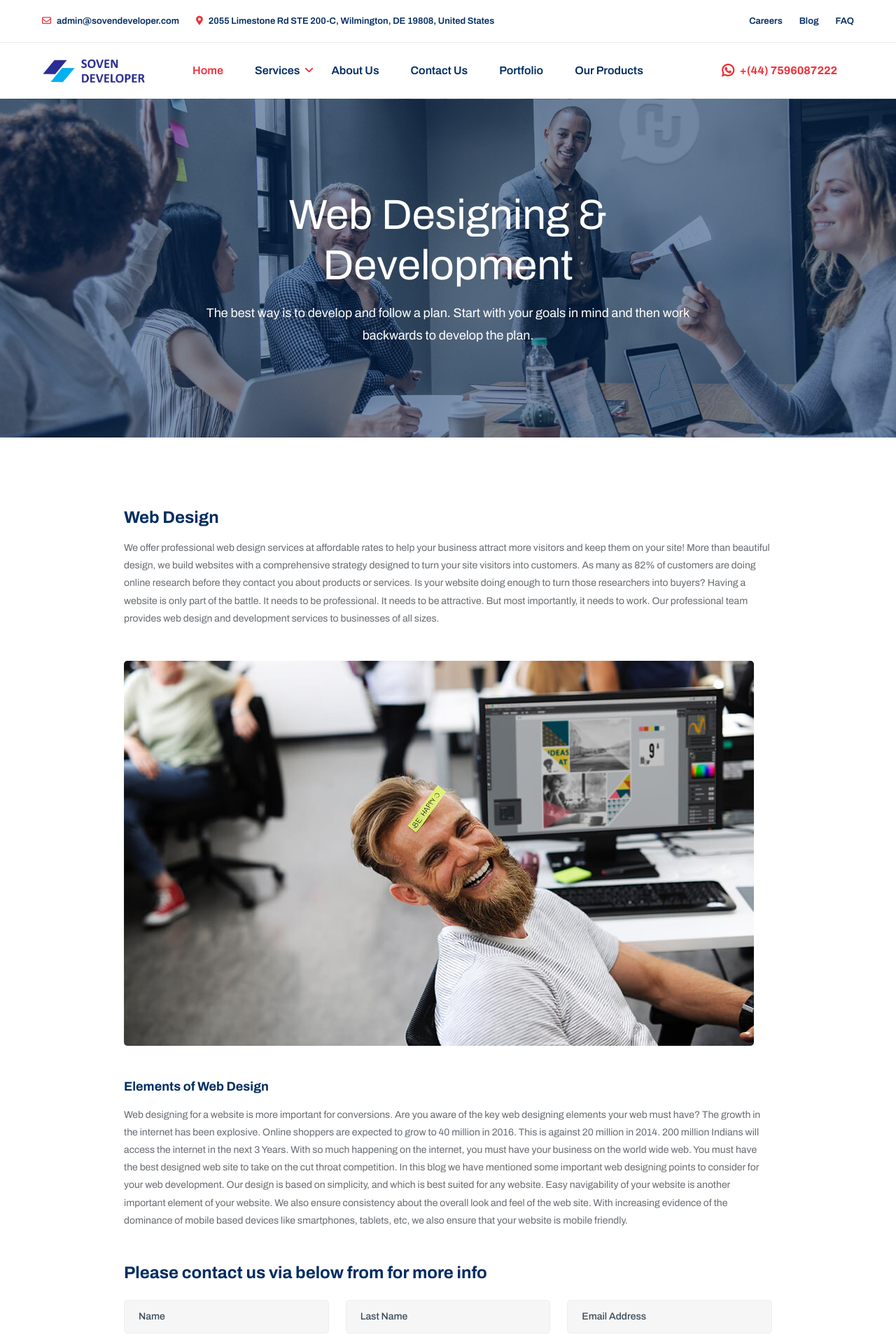
After one commit to alok19980/soven_website, a PHP site: page /web-development.php in a window 1280 px wide. The commit adds this page. Shown: the top 1920 px of the page at 70% size. Run offline with PHP 8.4, Linux system fonts and the light colour scheme.

Commit message:
"Added Web Designing & Development Page"

```diff
--- a/components/footer.php
+++ b/components/footer.php
@@ -22,7 +22,7 @@
             <h5 class="text-primary mb-2 mb-sm-4">IT Services</h5>
             <div class="footer-link">
               <ul class="list-unstyled mb-0">
-                <li><a href="#">Web Designing & Development</a></li>
+                <li><a href="web-development.php">Web Designing & Development</a></li>
                 <li><a href="#">Graphic Design</a></li>
                 <li><a href="#">Android App Development</a></li>
                 <li><a href="#">iOS App Development</a></li>
--- a/components/header.php
+++ b/components/header.php
@@ -37,8 +37,8 @@
               <li class="dropdown nav-item">
                 <a href="properties.html" class="nav-link" data-bs-toggle="dropdown">Services</a>
                   <ul class="dropdown-menu">
-                    <li><a class="dropdown-item" href="#">Web Desinging & Development<i class="fas fa-arrow-right"></i></a></li>
-                    <li><a class="dropdown-item" href="#">Graphic Design<i class="fas fa-arrow-right"></i></a></li>
+                    <li><a class="dropdown-item" href="web-development.php">Web Desinging & Development<i class="fas fa-arrow-right"></i></a></li>
+                    <li><a class="dropdown-item" href="graphic-design.php">Graphic Design<i class="fas fa-arrow-right"></i></a></li>
                     <li><a class="dropdown-item" href="#">Android App Development</a></li>
                     <li><a class="dropdown-item" href="#">iOS App Development<i class="fas fa-arrow-right"></i></a></li>
                     <li><a class="dropdown-item" href="#">Social Media Marketing<i class="fas fa-arrow-right"></i></a></li>
--- /dev/null
+++ b/graphic-design.php
@@ -0,0 +1 @@
+<?php echo "This is graphic design services page"; ?>
--- /dev/null
+++ b/web-development.php
@@ -0,0 +1,166 @@
+<!DOCTYPE html>
+<html lang="en">
+
+<head>
+    <meta charset="utf-8">
+    <meta name="keywords" content="Soven Developer" />
+    <meta name="description" content="Soven Developer" />
+    <meta name="author" content="sovendeveloper.com" />
+    <meta name="viewport" content="width=device-width, initial-scale=1, shrink-to-fit=no">
+    <title>Soven Developer - IT Solutions and Services Company</title>
+
+    <!-- Favicon -->
+    <link rel="shortcut icon" href="images/favicon.ico" />
+
+    <!-- Google Font -->
+    <link rel="stylesheet" href="https://fonts.googleapis.com/css?family=Archivo:400,400i,500,500i,600,600i,700,700i&amp;display=swap">
+
+    <!-- CSS Global Compulsory (Do not remove)-->
+    <link rel="stylesheet" href="css/font-awesome/all.min.css" />
+    <link rel="stylesheet" href="css/flaticon/flaticon.css" />
+    <link rel="stylesheet" href="css/bootstrap/bootstrap.min.css" />
+
+    <!-- Page CSS Implementing Plugins (Remove the plugin CSS here if site does not use that feature)-->
+    <link rel="stylesheet" href="css/owl-carousel/owl.carousel.min.css" />
+    <link rel="stylesheet" href="css/swiper/swiper.min.css" />
+    <link rel="stylesheet" href="css/animate/animate.min.css"/>
+    <link rel="stylesheet" href="css/magnific-popup/magnific-popup.css" />
+
+    <!-- Template Style -->
+    <link rel="stylesheet" href="css/style.css" />
+
+  </head>
+  <body>
+
+    <!--=================================
+    header -->
+    <?php include("components/header.php"); ?>
+    <!--=================================
+    header -->
+
+    <!--=================================
+    inner banner -->
+    <section class="header-inner bg-overlay-black-50" style="background-image: url('images/header-inner/17.jpg');">
+      <div class="container">
+        <div class="row d-flex justify-content-center">
+          <div class="col-md-8">
+            <div class="header-inner-title text-center position-relative">
+              <h1 class="text-white fw-normal">Web Designing & Development</h1>
+              <p class="text-white mb-0">The best way is to develop and follow a plan. Start with your goals in mind and then work backwards to develop the plan.</p>
+            </div>
+          </div>
+        </div>
+      </div>
+    </section>
+    <!--=================================
+    inner banner -->
+
+    <!--=================================
+    Service details -->
+    <section class="space-ptb">
+      <div class="container">
+        <div class="row justify-content-center">
+          <div class="col-xl-10">
+            <div class="service-details">
+              <h4 class="fw-bold">Web Design</h4>
+              <p class="mb-4 mb-md-5">We offer professional web design services at affordable rates to help your business
+attract more visitors and keep them on your site! More than beautiful design, we build
+websites with a comprehensive strategy designed to turn your site visitors into
+customers. As many as 82% of customers are doing online research before they
+contact you about products or services. Is your website doing enough to turn those
+researchers into buyers? Having a website is only part of the battle. It needs to be
+professional. It needs to be attractive. But most importantly, it needs to work. Our
+professional team provides web design and development services to businesses of all
+sizes.</p>
+              <img class="img-fluid border-radius mb-4 mb-md-5" src="images/feature-info/01.jpg" alt="">
+              <h5>Elements of Web Design</h5>
+              <p class="mb-4 mb-md-5">Web designing for a website is more important for conversions. Are you aware of the
+key web designing elements your web must have? The growth in the internet has been
+explosive. Online shoppers are expected to grow to 40 million in 2016. This is against
+20 million in 2014. 200 million Indians will access the internet in the next 3 Years. With
+so much happening on the internet, you must have your business on the world wide
+web. You must have the best designed web site to take on the cut throat competition. In
+
+this blog we have mentioned some important web designing points to consider for your
+web development.
+Our design is based on simplicity, and which is best suited for any website.
+Easy navigability of your website is another important element of your website.
+We also ensure consistency about the overall look and feel of the web site.
+With increasing evidence of the dominance of mobile based devices like
+smartphones, tablets, etc, we also ensure that your website is mobile friendly.</p>
+
+
+
+
+
+
+
+              <h4 class="fw-bold mb-4">Please contact us via below from for more info</h4>
+              <form class="row">
+                <div class="col-md-4 mb-4">
+                  <input type="text" class="form-control" id="exampleInputName" placeholder="Name">
+                </div>
+                <div class="col-md-4 mb-4">
+                  <input type="text" class="form-control" id="exampleInputLname" placeholder="Last Name">
+                </div>
+                <div class="col-md-4 mb-4">
+                  <input type="email" class="form-control" id="exampleInputEmail" placeholder="Email Address">
+                </div>
+                <div class="col-md-12 mb-4">
+                  <textarea class="form-control" rows="5" id="exampleInputEnquiry" placeholder="Enquiry Description"></textarea>
+                </div>
+                <div class="col-md-12 mb-4">
+                  <div class="form-check">
+                  <input class="form-check-input" type="checkbox" value="" id="flexCheckDefault">
+                  <label class="form-check-label" for="flexCheckDefault">
+                   I agree to talk about my project with Soven Developer
+                  </label>
+                </div>
+                </div>
+                <div class="col-md-12 mb-0">
+                  <button type="submit" class="btn btn-primary">Send Massage<i class="fas fa-arrow-right ps-3"></i></button>
+                </div>
+              </form>
+            </div>
+          </div>
+        </div>
+      </div>
+    </section>
+    <!--=================================
+    Service details -->
+
+    <!--=================================
+    footer-->
+    <?php include("components/footer.php"); ?>
+    <!--=================================
+    footer-->
+    <!--=================================
+    Back To Top-->
+    <div id="back-to-top" class="back-to-top">up</div>
+    <!--=================================
+    Back To Top-->
+
+    <!--=================================
+    Javascript -->
+
+    <!-- JS Global Compulsory (Do not remove)-->
+    <script src="js/jquery-3.6.0.min.js"></script>
+    <script src="js/popper/popper.min.js"></script>
+    <script src="js/bootstrap/bootstrap.min.js"></script>
+
+    <!-- Page JS Implementing Plugins (Remove the plugin script here if site does not use that feature)-->
+    <script src="js/jquery.appear.js"></script>
+    <script src="js/counter/jquery.countTo.js"></script>
+    <script src="js/owl-carousel/owl.carousel.min.js"></script>
+    <script src="js/jarallax/jarallax.min.js"></script>
+    <script src="js/jarallax/jarallax-video.min.js"></script>
+    <script src="js/magnific-popup/jquery.magnific-popup.min.js"></script>
+    <script src="js/horizontal-timeline/horizontal-timeline.js"></script>
+    <script src="js/shuffle/shuffle.min.js"></script>
+
+    <!-- Template Scripts (Do not remove)-->
+    <script src="js/custom.js"></script>
+  </body>
+
+<!-- Mirrored from themes.potenzaglobalsolutions.com/html/hi-soft/service-detail.html by HTTrack Website Copier/3.x [XR&CO'2014], Fri, 10 Jun 2022 08:58:17 GMT -->
+</html>
```
